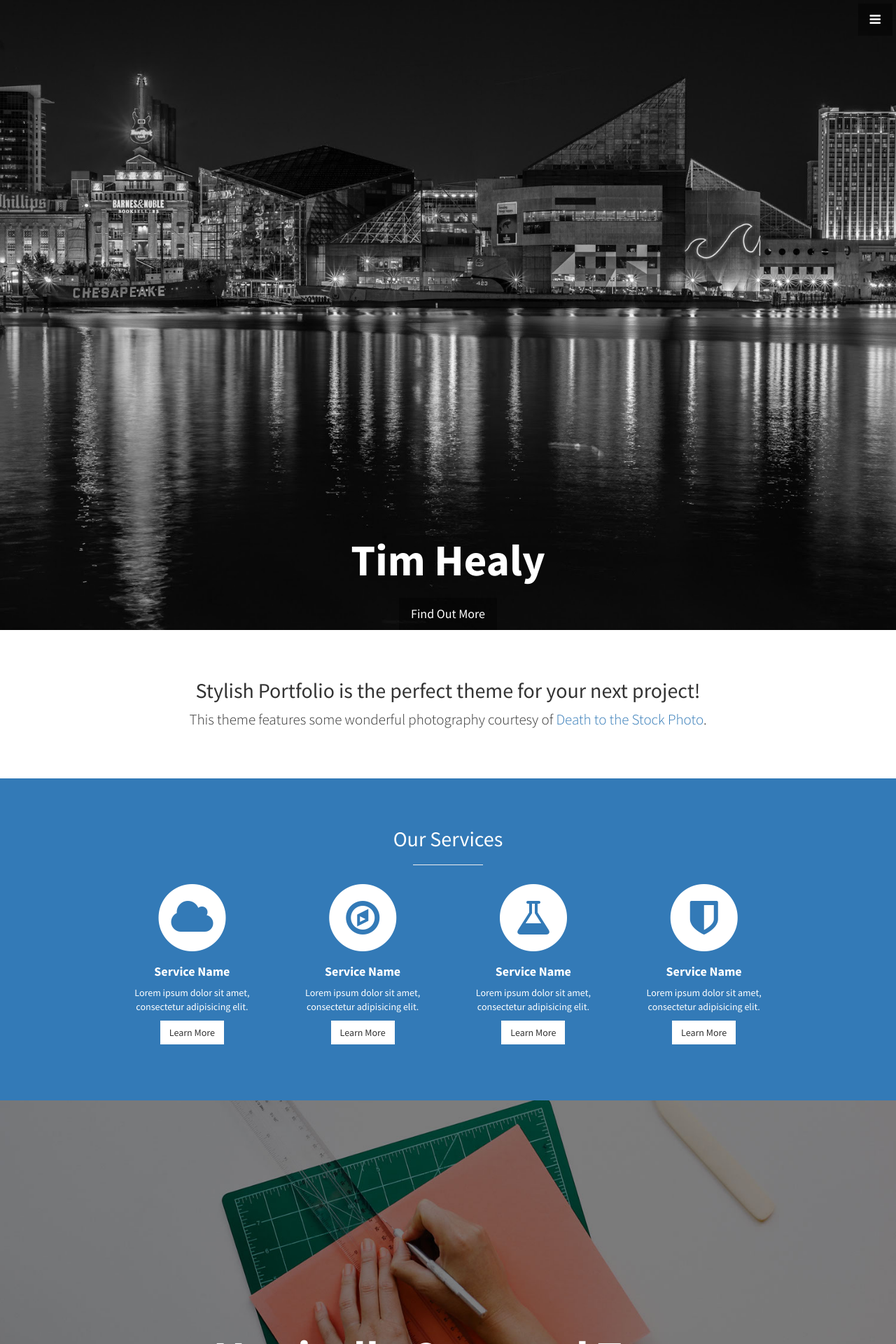
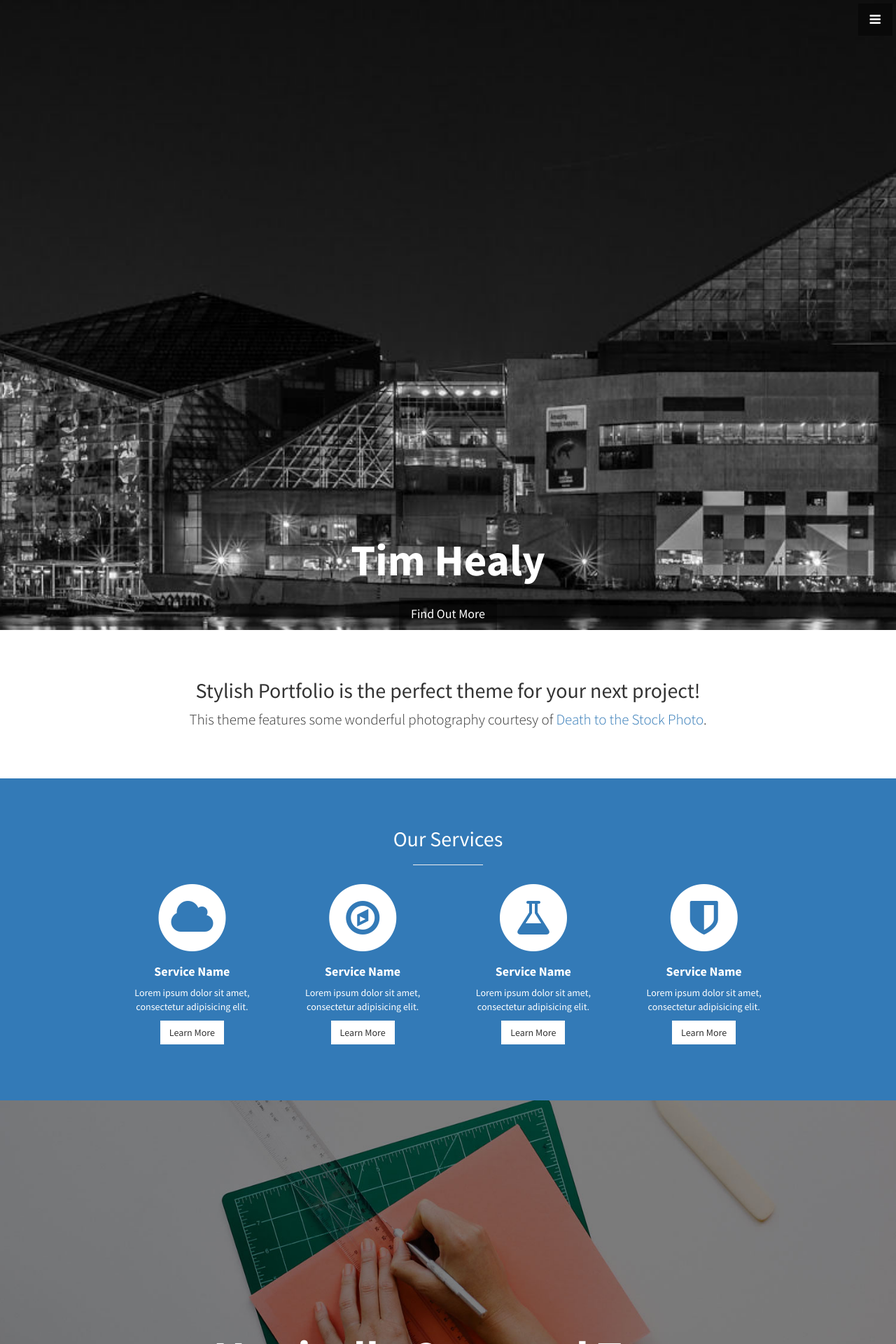
Before and after one commit to healyt22/healyt22.github.io, a Jekyll site: the page built from index.html, in a window 1280 px wide. Shown: the top 1920 px of the page at 70% size. Built offline with Jekyll 4.4.1, drawn with Linux system fonts in a browser that asks for light colours.

Commit message:
messin with stuff

```diff
--- a/css/stylish-portfolio.css
+++ b/css/stylish-portfolio.css
@@ -156,7 +156,7 @@
     position: relative;
     width: 100%;
     height: 100%;
-    background: url(../img/bg.jpg) no-repeat center center scroll;
+    background: url(../img/bg.jpeg) no-repeat center center scroll;
     -webkit-background-size: cover;
     -moz-background-size: cover;
     background-size: cover;
```
